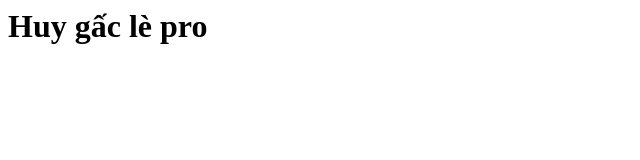
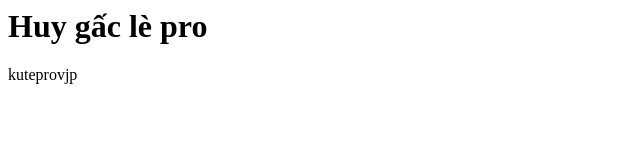
Before and after one commit to yuherus/Github_tutorial, a plain HTML site: page index.html in a window 1280 px wide. Shown: the full height of the page, 0-640 px from the left. Drawn offline with Linux system fonts and the light colour scheme.

Commit message:
Thay doi index.html

```diff
--- a/index.html
+++ b/index.html
@@ -7,5 +7,6 @@
 </head>
 <body>
     <h1>Huy gấc lè pro</h1>
+    <p>kuteprovjp</p>
 </body>
 </html>
```
